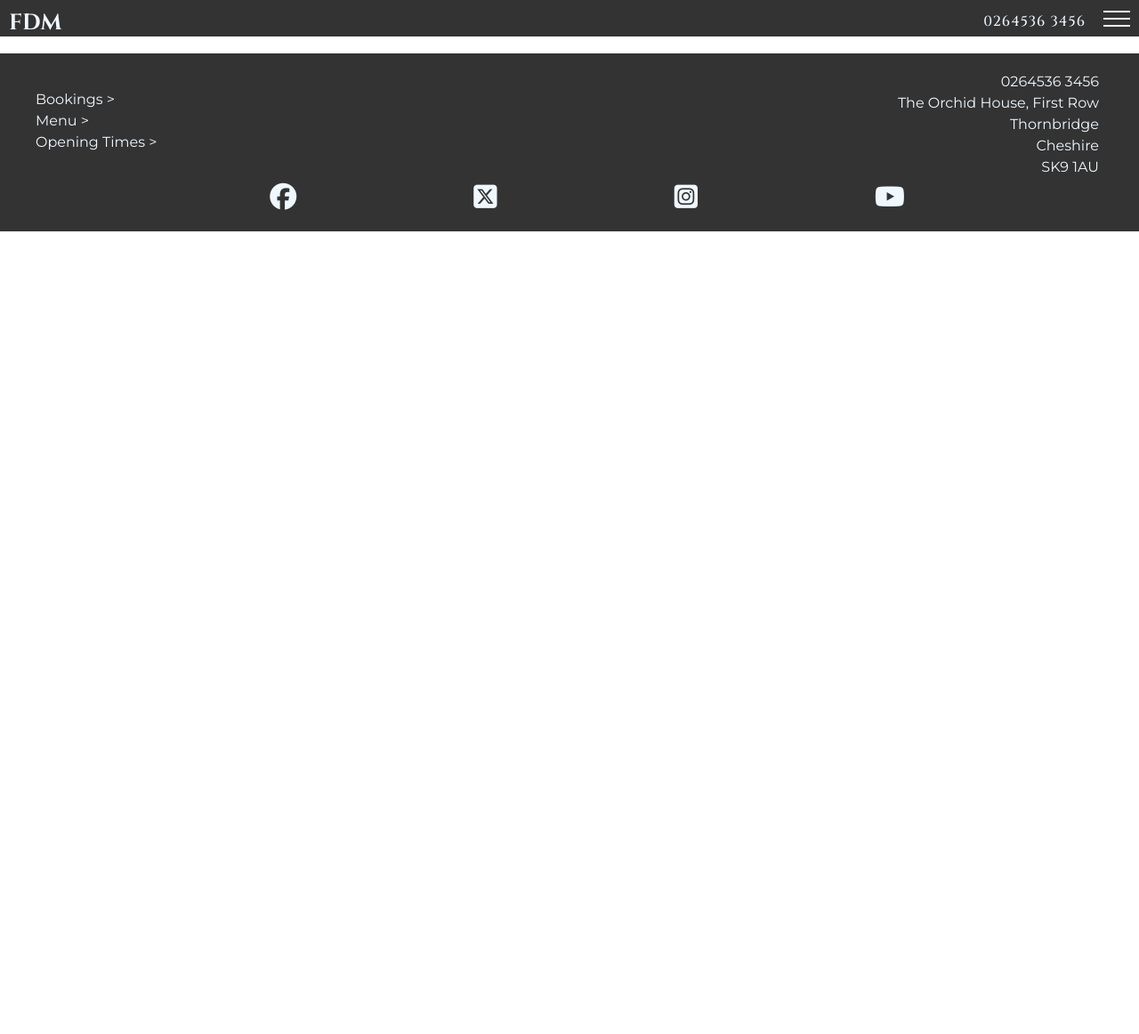
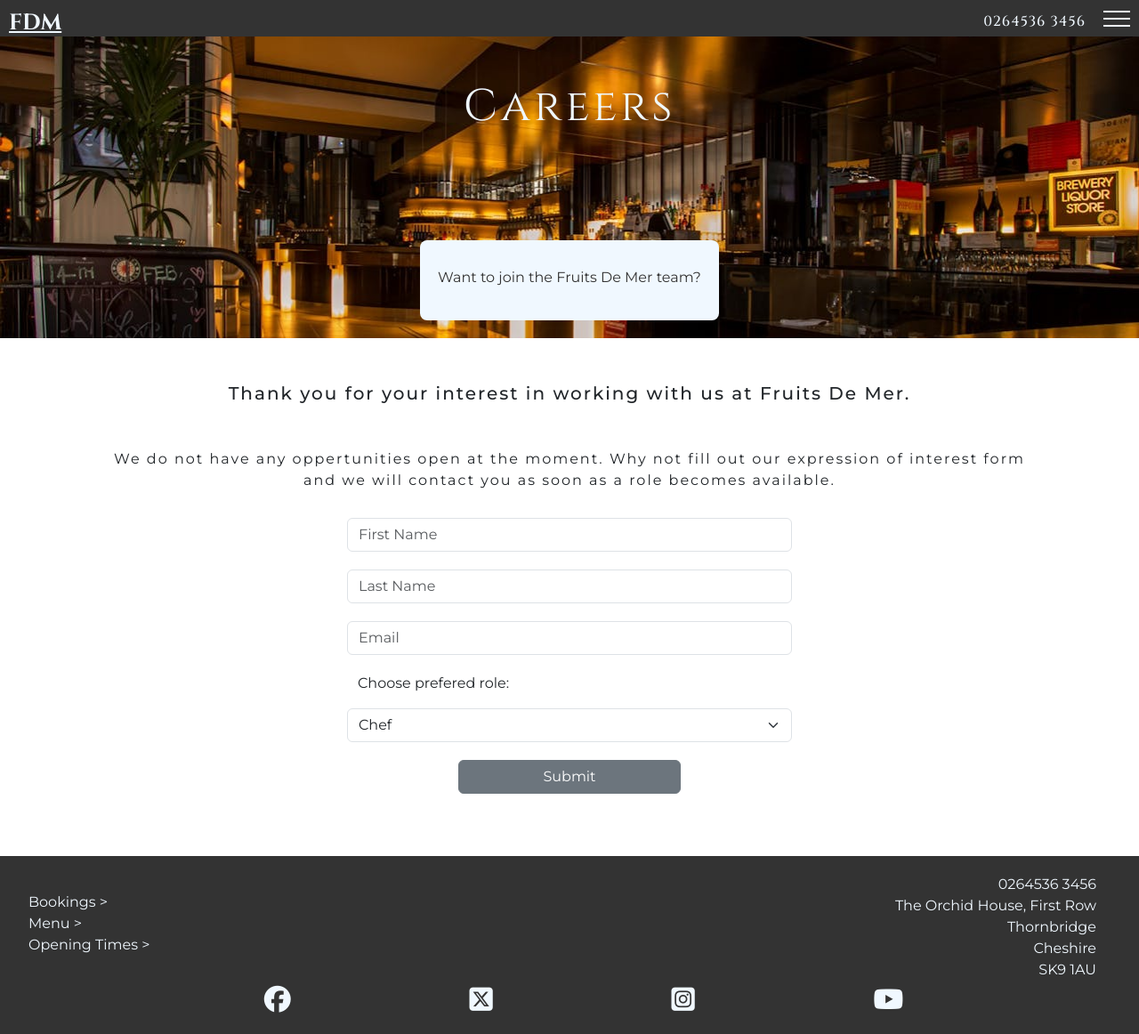
Before and after one commit to P-Worthington/Fruits-de-mer, a Flask app: page /careers in a window 1280 px wide. Shown: the whole page at 89% size. Before the commit the page ends 260 px from the top, so only its background shows below. Run offline with Flask 3, Linux system fonts and the light colour scheme; some libraries are stand-ins or nearby versions; some web fonts are replaced.

Commit message:
add careers page and interest form

```diff
--- a/static/css/style.css
+++ b/static/css/style.css
@@ -481,6 +481,11 @@ footer {
     padding-bottom: 100px;
 }
 
+.opening {
+    padding-right: 20px;
+    padding-left: 20px;
+}
+
 .opening-times {
     background-image: url(../images/opening-images/opening-hero-img.jpg);
     position: relative;
@@ -516,6 +521,11 @@ footer {
     letter-spacing: 2px;
 }
 
+.alt-page-content > h5 {
+    margin-bottom: 50px;
+    margin-top: 50px;
+}
+
 /*menu page styling*/
 
 .alt-hero-box {
@@ -545,6 +555,8 @@ footer {
     margin-right: 10%;
 }
 
+
+
 /*map styling */
 
 #map {
@@ -558,11 +570,15 @@ footer {
     margin-bottom: 50px;
 }
 
+.address-center > ul {
+    list-style: none;
+}
+
 /*news page styling*/
 
 
 .news-img-page {
-    width: 500px;
+    width: 100%;
     height: 500px;
     object-fit: cover;
 }
@@ -570,7 +586,8 @@ footer {
 .news-row {
     margin-top: 50px;
     margin-bottom: 50px;
-    margin-right: 20px;
+    margin-right: 5%;
+    margin-left: 5%;
 }
 
 .news-page-left {
@@ -578,8 +595,47 @@ footer {
 }
 
 .news-page-right {
-    display: flex;
-    justify-content: left;
+    text-align: left;
+}
+
+/*careers page styling*/
+.form {
+    width: 500px;
+    max-width: 100%;
+    margin-left: auto;
+    margin-right: auto;
+    margin-bottom: 50px;
+}
+
+.form > button {
+    width: 50%;
+    margin-left: 25%;
+    margin-right: auto;
+}
+
+.form > input, .form > button {
+    margin-top: 20px;
+    margin-bottom: 20px;
+}
+
+.form > p {
+    padding-left: 12px;
+}
+
+.checkbox {
+    margin-top: -20px;
+    margin-bottom: -20px;
+    background-color: red;
+}
+
+@media only screen and (max-width: 992px) {
+    .news-center {
+        flex-direction: column-reverse;
+    }
+
+    .news-page-left {
+        text-align: left;
+    }
 }
 
 @media only screen and (min-width: 1445px) {
@@ -591,4 +647,10 @@ footer {
     .hero-img {
         background-image: url(../images/home-images/oyster-high-res.jpg);
     }
+
+    .reduce-width {
+        width: 50%;
+        margin-left: 25%;
+        margin-right: 25%;
+    }
 }
--- a/templates/base.html
+++ b/templates/base.html
@@ -10,7 +10,7 @@
     <!--Meta Content-->
     <meta name="description" content="Cheshire's finest dining experience">
     <!--Link Bootstrap CSS-->
-    <link rel="stylesheet" href="https://cdn.jsdelivr.net/npm/bootstrap@4.4.1/dist/css/bootstrap.min.css" integrity="sha384-Vkoo8x4CGsO3+Hhxv8T/Q5PaXtkKtu6ug5TOeNV6gBiFeWPGFN9MuhOf23Q9Ifjh" crossorigin="anonymous">
+    <link href="https://cdn.jsdelivr.net/npm/bootstrap@5.3.3/dist/css/bootstrap.min.css" rel="stylesheet" integrity="sha384-QWTKZyjpPEjISv5WaRU9OFeRpok6YctnYmDr5pNlyT2bRjXh0JMhjY6hW+ALEwIH" crossorigin="anonymous">
     <!--Link Font Awesome-->
     <link rel="stylesheet" href="https://use.fontawesome.com/releases/v5.6.1/css/all.css" integrity="sha384-gfdkjb5BdAXd+lj+gudLWI+BXq4IuLW5IT+brZEZsLFm++aCMlF1V92rMkPaX4PP" crossorigin="anonymous">
     <!--Link to own stylesheet-->
--- a/templates/careers.html
+++ b/templates/careers.html
@@ -1,4 +1,39 @@
 {% extends "base.html" %}
 {% block content %}
 
+<div class="opening-container">
+    <div class="alt-hero bookings">
+        <div class="title title-light">
+            <h2 class="alt-headings">Careers</h2>
+
+            <div class="alt-hero-box">
+                <p>Want to join the Fruits De Mer team?</p>
+                <p></p>
+            </div>
+        </div>
+    </div>
+</div>
+
+<div class="alt-page-content reduce-width">
+    <h5>Thank you for your interest in working with us at Fruits De Mer.</h5>
+    <p>We do not have any oppertunities open at the moment. Why not fill out our expression of interest form and we will contact you as soon as a role becomes available.</p>
+</div>
+
+<div>
+    <form class="form">
+        <input type="text" name="First Name" class="form-control" id="fname" placeholder="First Name" required/>
+        <input type="text" name="Last Name" class="form-control" id="lname" placeholder="Last Name" required/>
+        <input type="email" name="emailaddress" class="form-control" id="emailaddress" placeholder="Email" required/>
+        <p>Choose prefered role:</p>
+        <select class="form-select" aria-label="Default select example">
+            <option value="Chef">Chef</option>
+            <option value="Kitchen Porter">Kitchen Porter</option>
+            <option value="Front of House">Front of House</option>
+            <option value="Bar Staff">Bar Staff</option>
+            <option value="Manager">Manager</option>
+        </select>
+        <button type="submit" class="btn btn-secondary center-block">Submit</button>
+    </form>
+</div>
+
 {% endblock %}
```
Also changed, not shown: templates/news.html (+5 -3 lines), templates/opening.html (+5 -3 lines).
